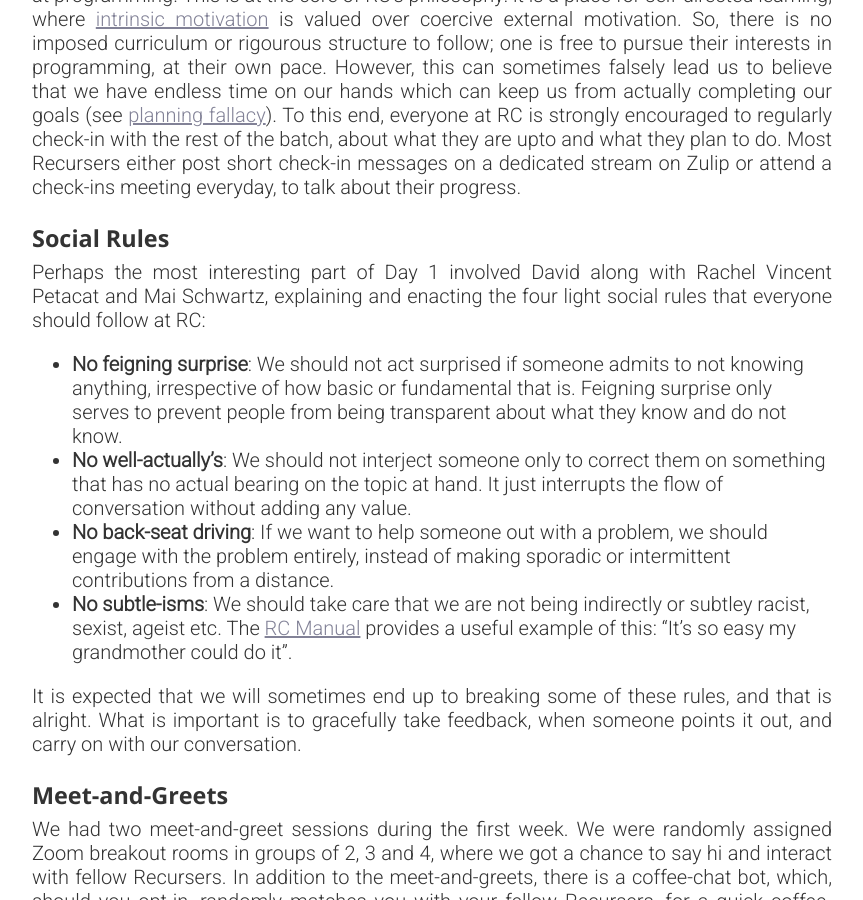
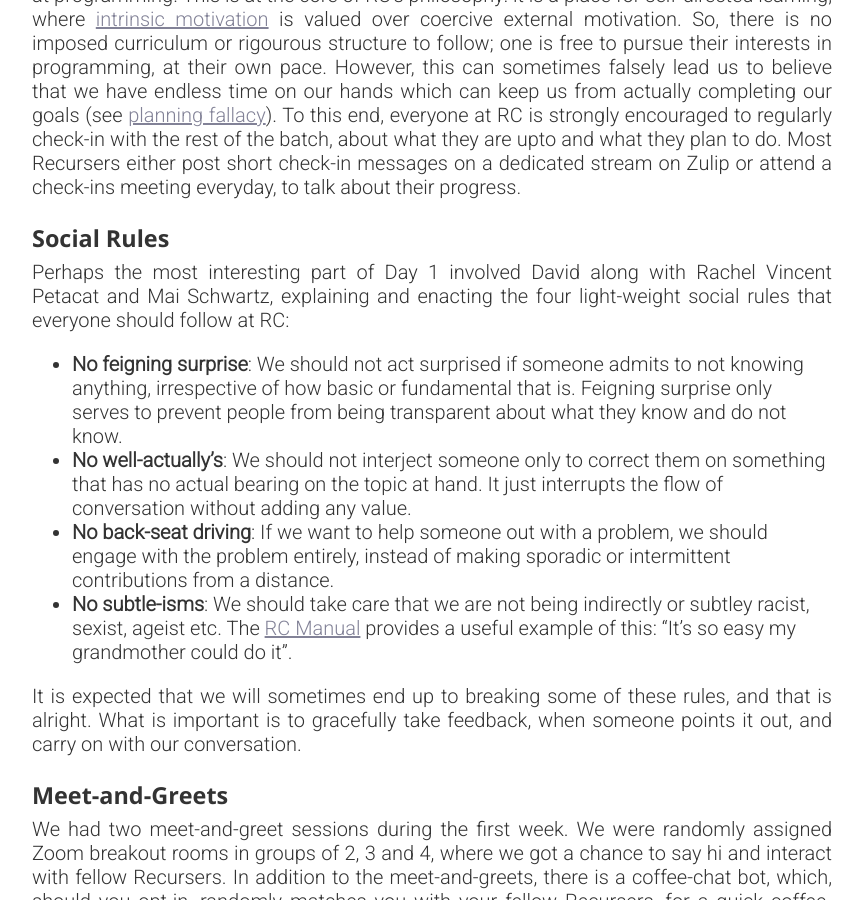
Before and after one commit to oitee/oitee.github.io, a Jekyll site: the page built from _posts/2022-01-09-recurse-center-week-one.md, in a window 1280 px wide and 900 px high, scrolled down 1465 px. Shown: the whole window, without its empty margins (208-1071 px from the left). Built offline with Jekyll 4.4.1, drawn with Linux system fonts in a browser that asks for light colours.

Commit message:
Minor edits

```diff
--- a/_posts/2022-01-09-recurse-center-week-one.md
+++ b/_posts/2022-01-09-recurse-center-week-one.md
@@ -24,7 +24,7 @@ The only unifying quality among Recursers is that everyone wants to get dramatic
 
 ### Social Rules
 
-Perhaps the most interesting part of Day 1 involved David along with Rachel Vincent Petacat and Mai Schwartz, explaining and enacting the four light social rules that everyone should follow at RC:
+Perhaps the most interesting part of Day 1 involved David along with Rachel Vincent Petacat and Mai Schwartz, explaining and enacting the four light-weight social rules that everyone should follow at RC:
 - **No feigning surprise**: We should not act surprised if someone admits to not knowing anything, irrespective of how basic or fundamental that is. Feigning surprise only serves to prevent people from being transparent about what they know and do not know.
 - **No well-actually's**: We should not interject someone only to correct them on something that has no actual bearing on the topic at hand. It just interrupts the flow of conversation without adding any value.
 - **No back-seat driving**: If we want to help someone out with a problem, we should engage with the problem entirely, instead of making sporadic or intermittent contributions from a distance.
@@ -42,7 +42,7 @@ On the third day, every Recurser and facilitator gave a one minute introduction
 
 Also, Recursers who are part of the Winter 1 batch (November 1, 2021 – Februrary 11, 2022), were encouraged to share a piece of advice about their time at the retreat. Here are some common advice shared by many Recursers: find the right balance between focussing on your own projects and engaging in different events; experiment with new things; do stuff you enjoy; do not hesitate to quit projects you do not like; flailing is fine but flailing alone isn't; pair as often as you can.
 
-## Pairing Workshop
+### Pairing Workshop
 
 We had a pairing workshop on the second day. As a self-learner, I have not had much experience pairing with other programmers. So, I was very excited about this workshop. In a pairing session, one person typically chooses to be the driver and the other takes the role of the navigator. The driver is the one who actually writes the code, and focusses on completing the task at hand. It is important for the driver to talk through their steps. The navigator observes the code being typed out, shares their thoughts and nudges the driver to correct inadvertent errors (like typos). The navigator should take a big-picture view while the driver should focus on the nitty-gritty of the problem.
 
```
